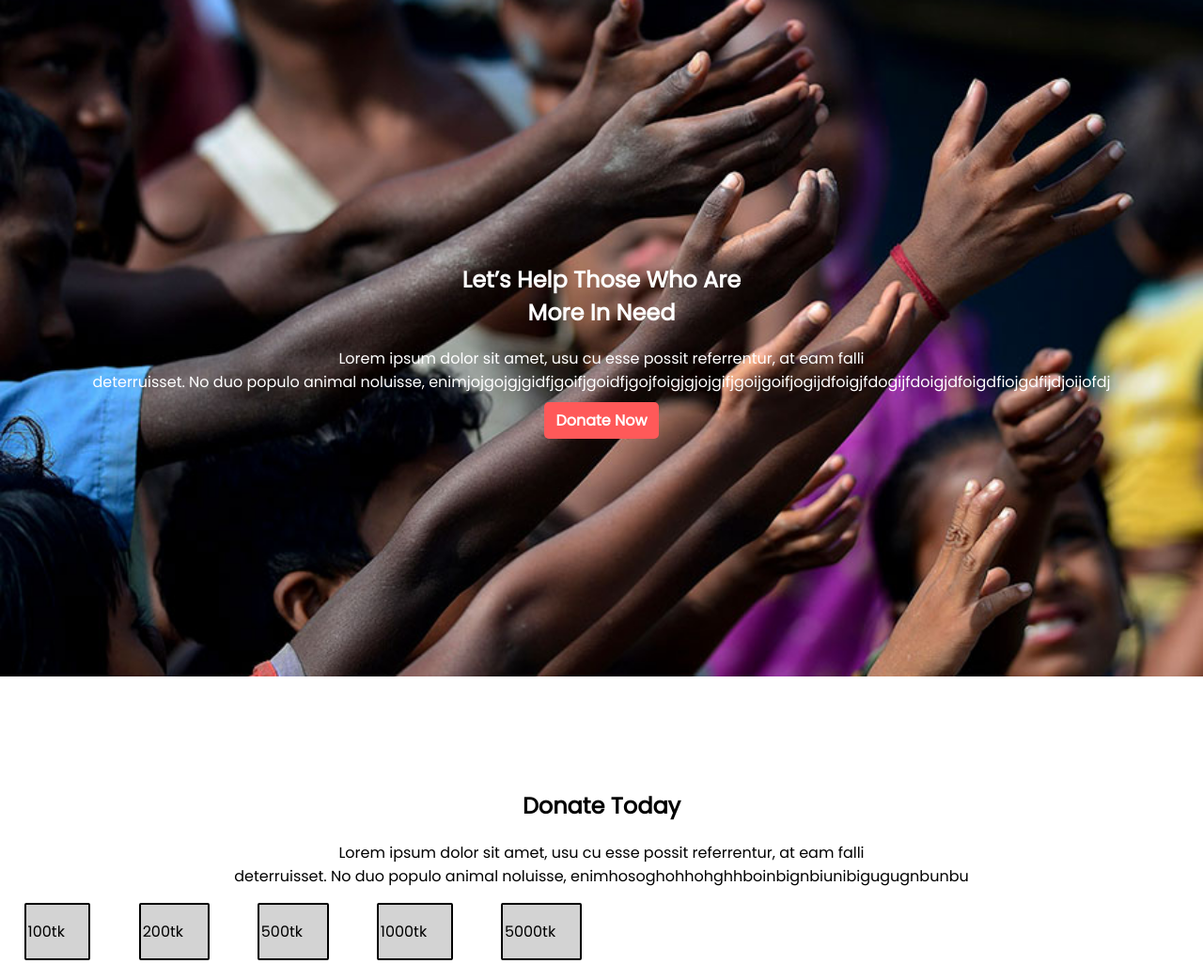
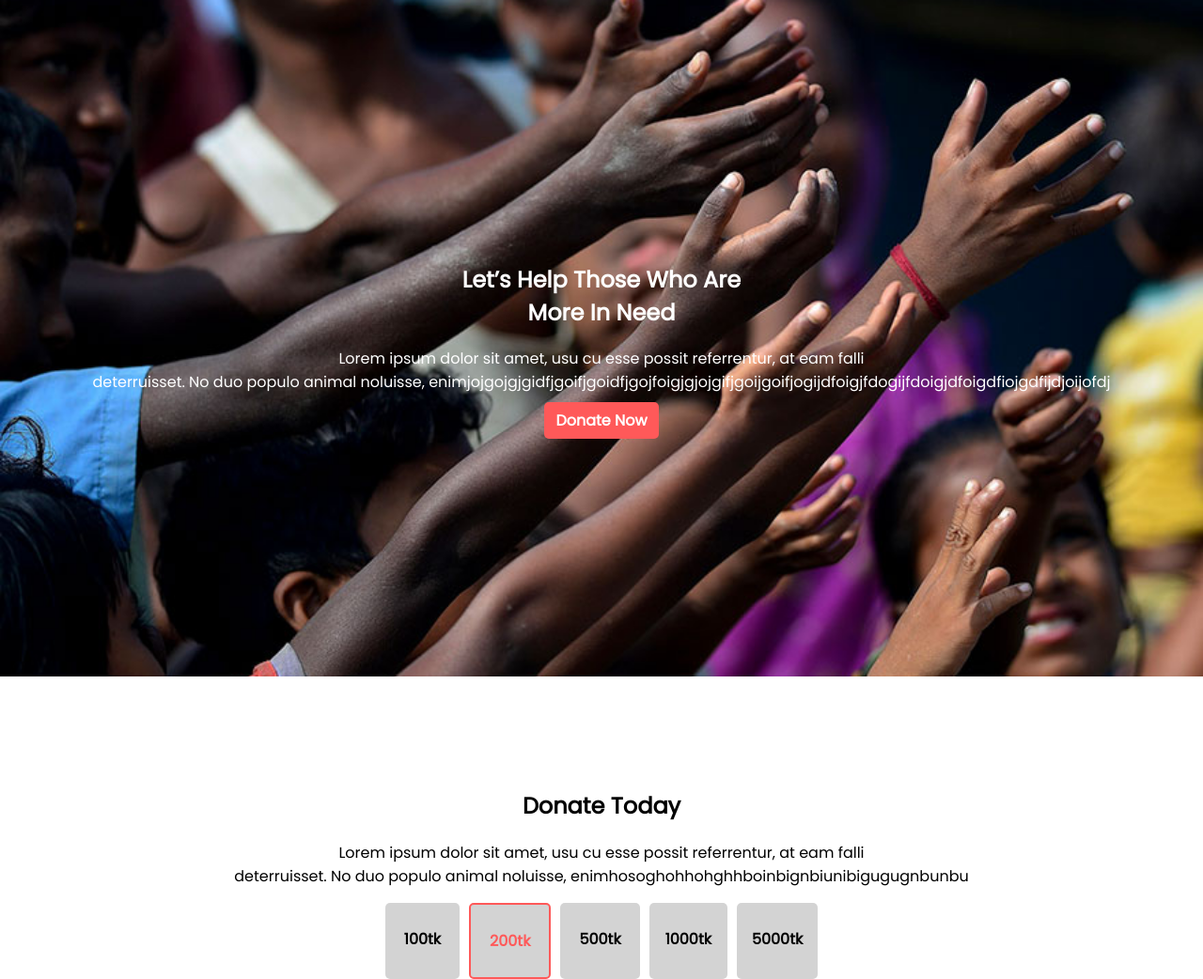
Before and after one commit to mostafizur610/donate-today, a plain HTML site: page index.html in a window 1280 px wide. Shown: the whole page at 94% size. Drawn offline with Linux system fonts and the light colour scheme.

Commit message:
donate id  added

```diff
--- a/style.css
+++ b/style.css
@@ -41,52 +41,70 @@ body {
 .donate-today {
     padding-top: 100px;
     text-align: center;
-
 }
 
 .flexible-container {
     display: flex;
-    background-position: center;
-    text-align: center;
-
-
+    justify-content: center;
 }
 
 .donate-amount {
-    /* box-shadow: 1px 1px 1px gray; */
-    /* width: 5%;
-    height: 5%; */
-    margin-left: 2%;
-    margin-right: 2%;
-    padding-left: 2px;
-    padding-right: 2%;
-    border-radius: 2px;
+    margin-left: 5px;
+    margin-right: 5px;
+    border-radius: 5px;
     background-color: lightgray;
-
-
+    display: flex;
+    justify-content: center;
 
 }
 
 #w {
-    border: 2px solid black;
-    text-align: center;
+    border: none;
+    padding-left: 20px;
+    padding-right: 20px;
+    padding-top: 10px;
+    padding-bottom: 10px;
+    font-weight: 700;
 }
 
 #x {
-    border: 2px solid black;
+    border: 2px solid #FF5959;
+    color: #FF5959;
+    padding-left: 20px;
+    padding-right: 20px;
+    padding-top: 10px;
+    padding-bottom: 10px;
+    font-weight: 700;
 }
 
 #u {
-    border: 2px solid black;
+    border: none;
+    padding-left: 20px;
+    padding-right: 20px;
+    padding-top: 10px;
+    padding-bottom: 10px;
+    font-weight: 700;
 }
 
 #y {
-    border: 2px solid black;
+    border: none;
+    padding-left: 17px;
+    padding-right: 17px;
+    padding-top: 10px;
+    padding-bottom: 10px;
+    font-weight: 700;
 }
 
+
 #z {
-    border: 2px solid black;
+    border: none;
+    padding-left: 16px;
+    padding-right: 16px;
+    padding-top: 10px;
+    padding-bottom: 10px;
+    font-weight: 700;
 }
+
 
 
 /* .top-image {
```
